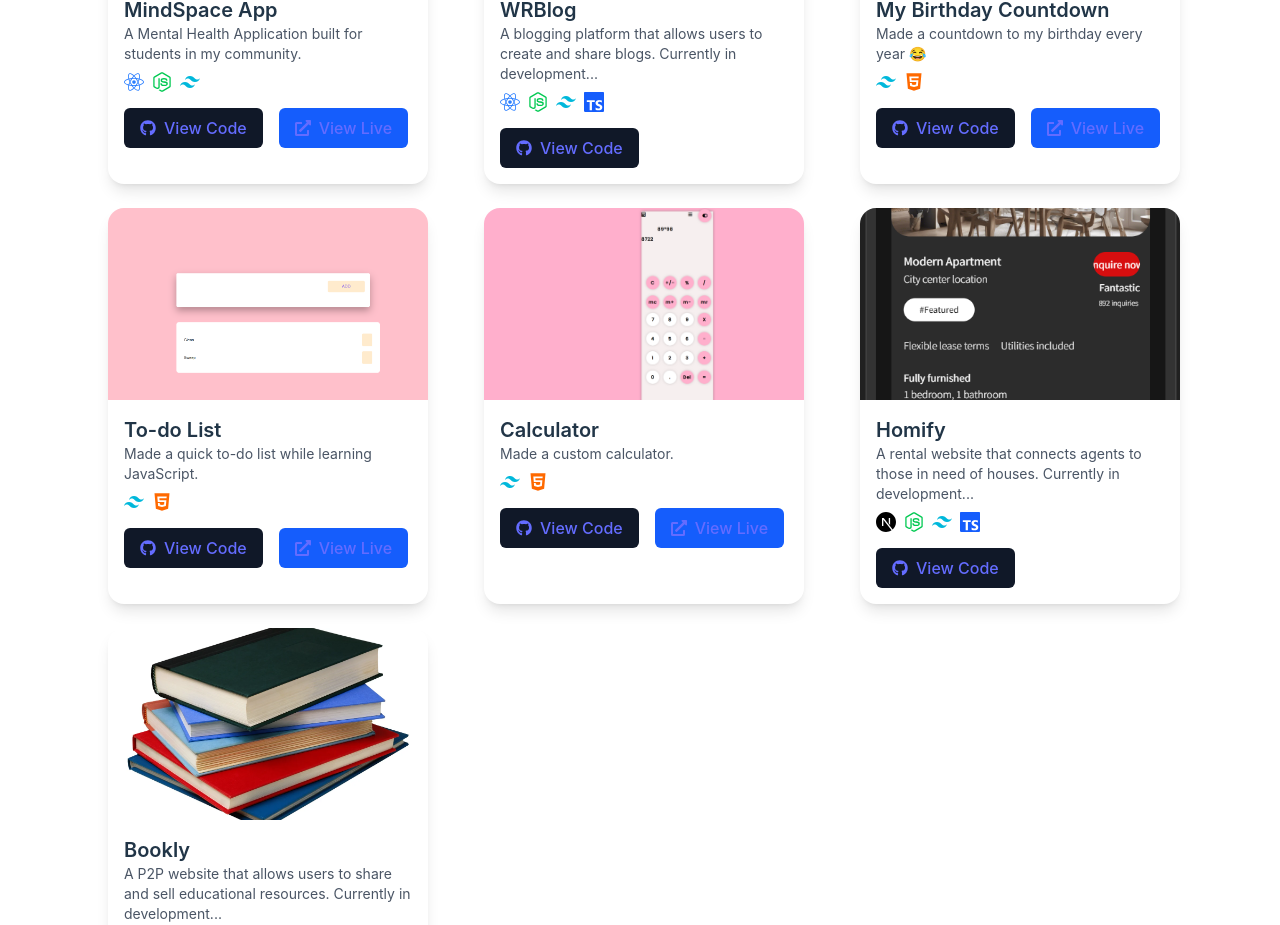
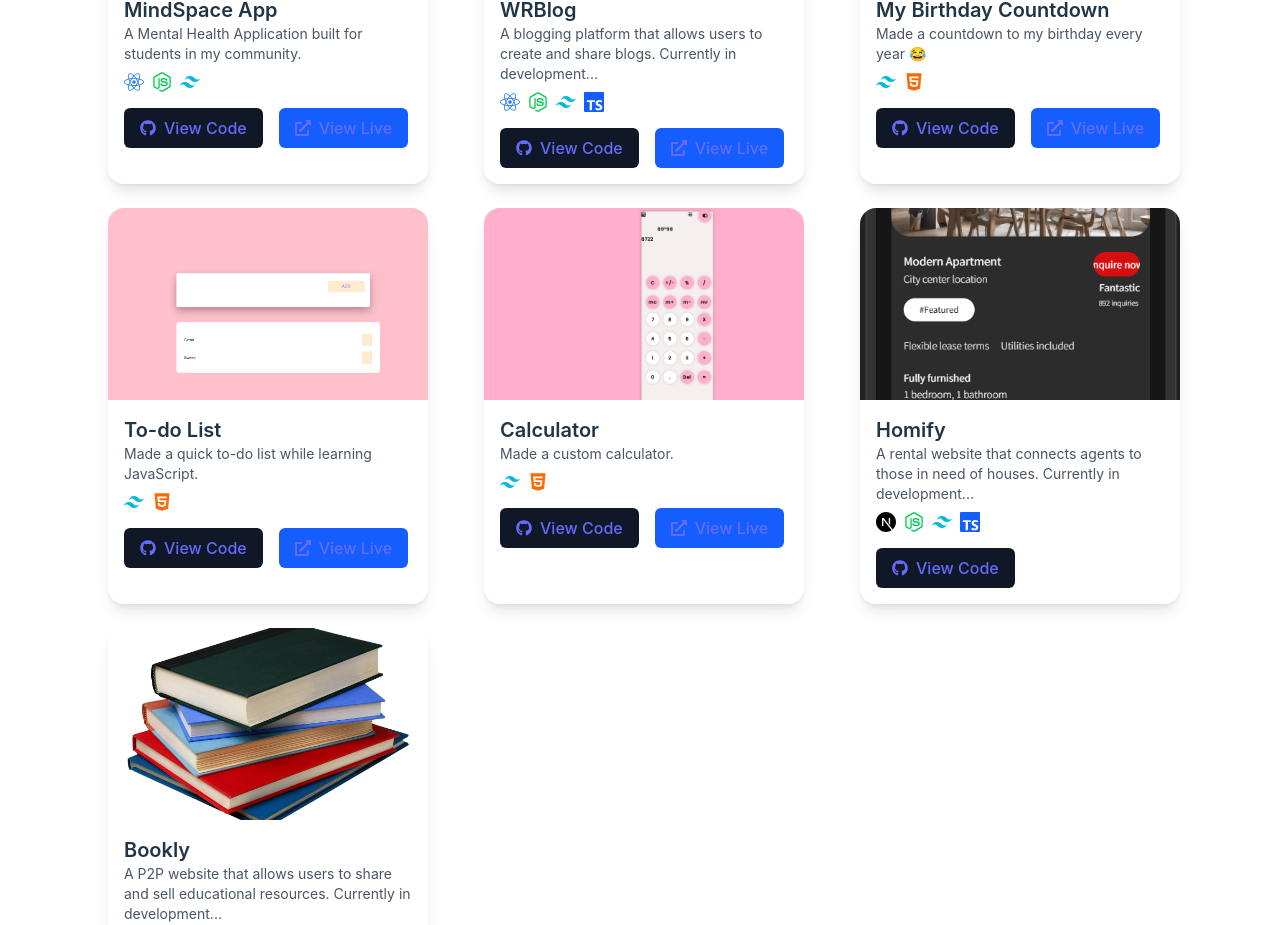
Before and after one commit to Olamilekan18/my-portfolio, a React (Vite) app: page / in a window 1280 px wide. Shown: the part 2473-3398 px from the top of the page. Built offline with nearby package versions, Linux system fonts and the light colour scheme.

Commit message:
added WRBlog

```diff
--- a/src/Components/Projects.jsx
+++ b/src/Components/Projects.jsx
@@ -47,8 +47,8 @@ const projects = [
     name: "WRBlog",
     description: "A blogging platform that allows users to create and share blogs. Currently in development...",
     image: WRBlogImage,
-    repoLink: "currently in progress...",
-    liveLink: "",
+    repoLink: "https;//github/com/Olamilekan18/WRBlog",
+    liveLink: "https://wr-blog.vercel.app/",
     techStack: [ "Tailwind", "TypeScript", "Node.js", "React"],
   },
   {
```
